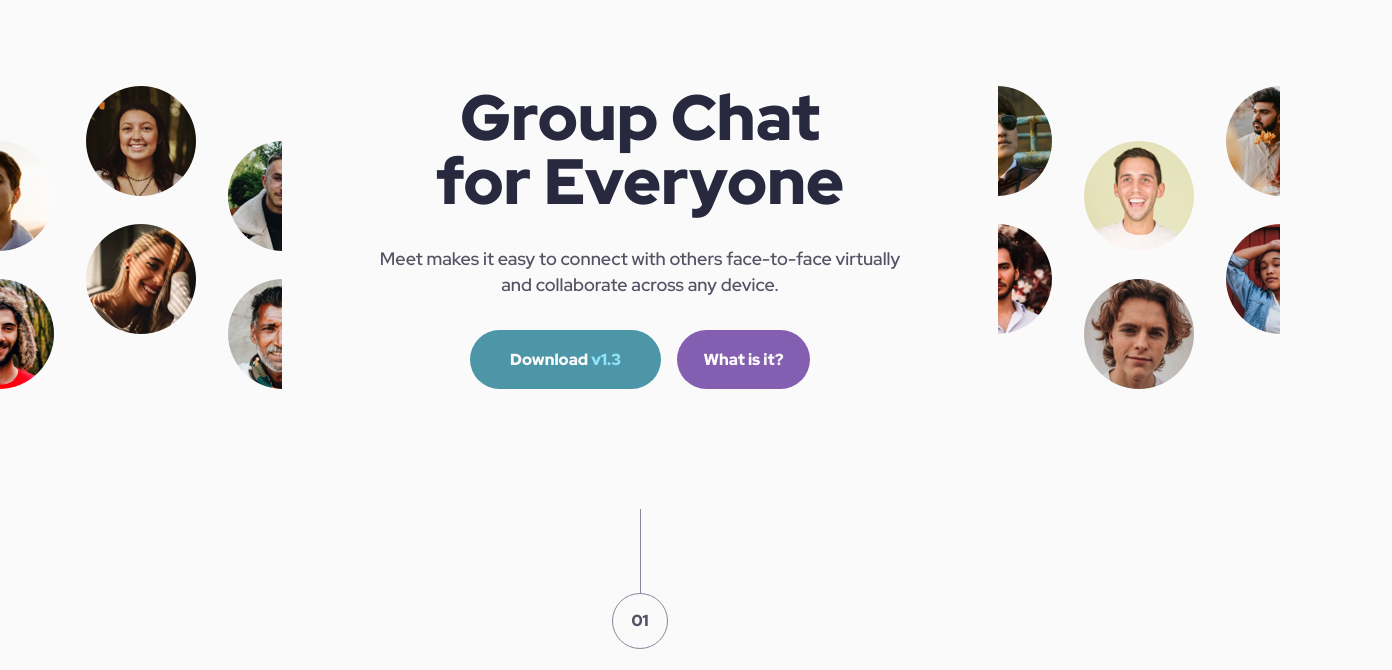
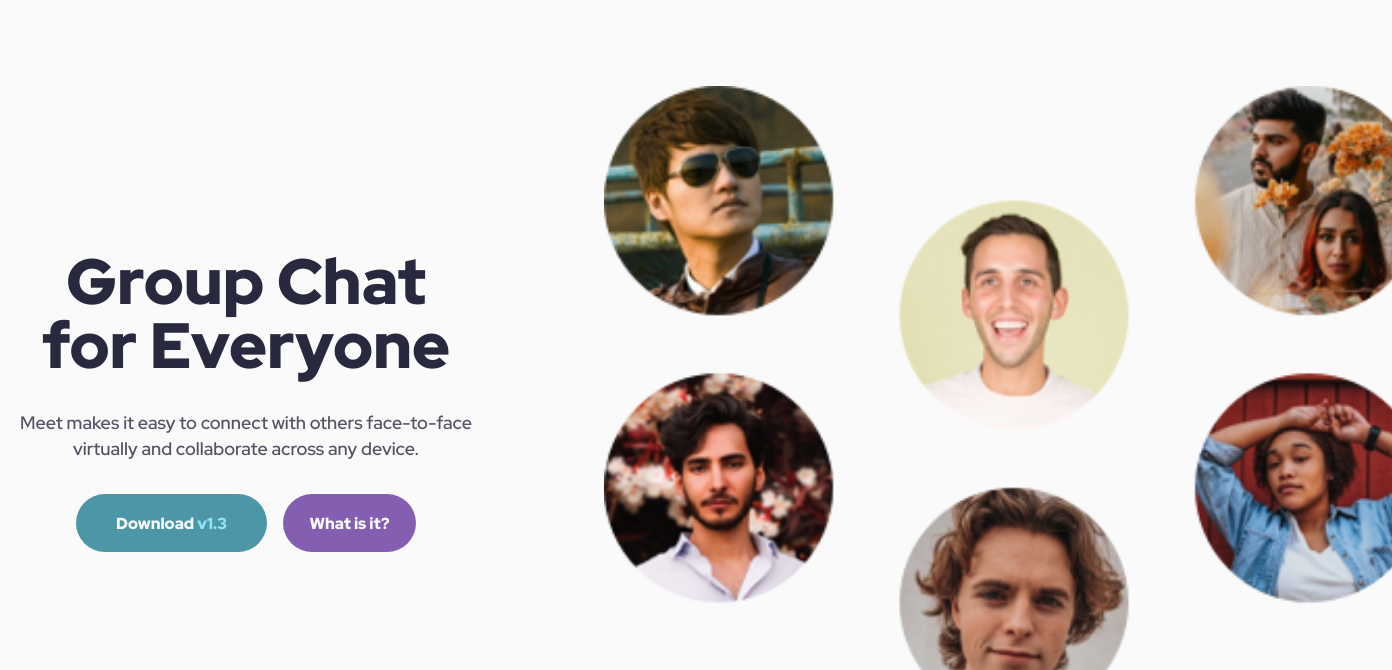
Before and after one commit to DarkstarXDD/meet-landing-page, a website built with Vite: page index.html in a window 1280 px wide. Shown: the part 130-800 px from the top of the page, 1392 px wide, since content can reach past the window. Built offline with nearby package versions, Linux system fonts and the light colour scheme.

Commit message:
new test

```diff
--- a/index.html
+++ b/index.html
@@ -47,8 +47,7 @@
 
     <main class="main flex-column">
       <section class="section hero-section">
-        <div class="hero-img-wrapper hero-img-wrapper-left flex-column">
-          <picture class="picture-left flex-column">
+        <picture class="picture-left">
           <source
             media="(min-width: 80rem)"
             srcset="/assets/images/desktop/image-hero-left.png"
@@ -61,7 +60,6 @@
             height="303"
           />
         </picture>
-        </div>
 
         <div class="hero-content flex-column">
           <h1 class="hero-title">Group Chat for Everyone</h1>
@@ -77,7 +75,6 @@
           </div>
         </div>
 
-        <div class="hero-img-wrapper hero-img-wrapper-right flex-column">
         <picture class="picture-right">
           <source
             media="(min-width: 80rem)"
@@ -91,7 +88,6 @@
             height="303"
           />
         </picture>
-        </div>
       </section>
 
       <section class="section content-section-one flex-column">
--- a/styles.css
+++ b/styles.css
@@ -114,29 +114,27 @@ body {
 
 .section {
   text-align: center;
-  padding-inline: 1.5rem;
+  padding-inline: 0;
 }
 
 .hero-section {
   display: grid;
   place-items: center;
   gap: 3rem;
-  padding-inline: 0;
+  overflow: hidden;
 }
 
 .picture-right {
   display: none;
 }
 
-.hero-img-wrapper {
-  max-width: 100%;
-  overflow-x: hidden;
+.picture-left {
+  overflow: hidden;
 }
 
-.picture-left,
-.picture-right {
+.hero-img {
   max-width: none;
-  width: 110vw;
+  width: 820px;
 }
 
 .hero-content {
@@ -290,7 +288,7 @@ body {
   margin-bottom: 0.5rem;
 }
 
-/* ------------------- Media Queries ------------------- */
+/* --------------- Media Queries --------------- */
 @media (min-width: 48rem) {
   :root {
     --fs-800: 2.5rem;
@@ -346,6 +344,7 @@ body {
   }
 
   .header {
+    /* padding-block: 5rem 3.75rem; */
     padding-block: 5rem 6.75rem;
   }
 
@@ -360,32 +359,17 @@ body {
     padding: 0;
   }
 
-  /* .picture-left {
+  .picture-left {
     align-self: start;
   }
 
   .picture-right {
     align-self: end;
-  } */
-
-  .hero-img-wrapper-left {
-    align-self: start;
-  }
-
-  .hero-img-wrapper-right {
-    align-self: end;
-  }
-
-  .picture-left,
-  .picture-right {
-    max-width: none;
-    width: 24.625rem;
   }
 
   .hero-content {
     max-width: none;
     gap: 2rem;
-    padding-inline: 0;
   }
 
   .hero-title {
```
Lines whose indentation alone changed are shown as unchanged.
